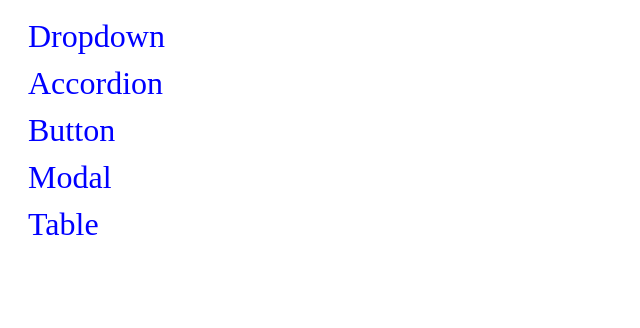
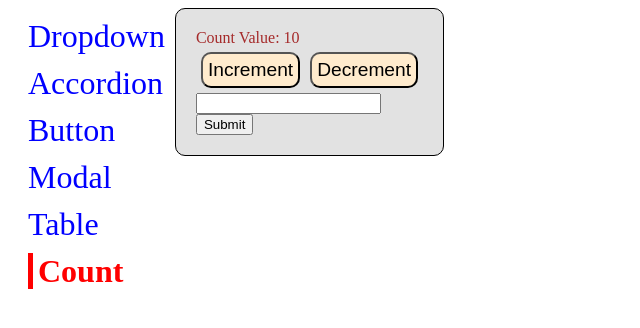
Before and after one commit to LunaticEradicator/React-Reusability, a React (Vite) app: page /count in a window 1280 px wide. Shown: the top 328 px of the page, without its empty margins (0-640 px from the left). Built offline with nearby package versions, Linux system fonts and the light colour scheme.

Commit message:
useReducer

```diff
--- a/src/App.jsx
+++ b/src/App.jsx
@@ -9,6 +9,7 @@ import AccordionPage from './pages/AccordionPage'
 import DropdownPage from './pages/DropdownPage'
 import ModalPage from './pages/ModalPage'
 import TablePage from './pages/TablePage'
+import CountPage from './component/CountPage'
 
 function App() {
 
@@ -23,6 +24,7 @@ function App() {
         <Route path="/button"><ButtonPage /></Route>
         <Route path="/modal"><ModalPage /></Route>
         <Route path="/table"><TablePage /></Route>
+        <Route path="/count"><CountPage defaultValue={10} /></Route>
       </div>
     </div>
   )
--- /dev/null
+++ b/src/component/CountPage.jsx
@@ -0,0 +1,128 @@
+import { useReducer } from "react"
+import Button from "./Button"
+import Panel from "./Panel"
+
+const INCREMENT_COUNT = 'increment-count';
+const DECREMENT_COUNT = 'decrement-count';
+const HANDLE_USER = 'handleUser';
+const SUBMIT_BTN = 'submit_Btn';
+
+const reducer = (state, action) => {
+    switch (action.type) {
+        case INCREMENT_COUNT:
+            return {
+                ...state,
+                count: state.count + 1
+            };
+
+        case DECREMENT_COUNT:
+            return {
+                ...state,
+                count: state.count - 1
+            };
+
+        case HANDLE_USER:
+            return {
+                ...state,
+                userValue: action.payload
+            };
+
+        case SUBMIT_BTN:
+            return {
+                ...state,
+                count: state.count + state.userValue,
+                userValue: 0
+            };
+
+        default:
+            return state;
+    }
+
+    // if (action.type === INCREMENT_COUNT) {
+    //     return {
+    //         ...state,
+    //         count: state.count + 1
+    //     }
+    // }
+    // if (action.type === DECREMENT_COUNT) {
+    //     return {
+    //         ...state,
+    //         count: state.count - 1
+    //     }
+    // }
+    // if (action.type === HANDLE_USER) {
+    //     return {
+    //         ...state,
+    //         userValue: action.payload
+    //     }
+    // }
+    // if (action.type === SUBMIT_BTN) {
+    //     return {
+    //         ...state,
+    //         count: state.count + state.userValue,
+    //         userValue: 0
+    //     }
+    // }
+    // return state
+}
+
+
+export default function CountPage({ defaultValue }) {
+    const [state, dispatch] = useReducer(reducer, {
+        count: defaultValue,
+        userValue: 0
+    })
+
+    console.log(state)
+    // const [count, setCount] = useState(defaultValue)
+    // const [userCount, setUserCount] = useState('')
+
+    const handleIncrement = () => {
+        // setCount(prevCount => prevCount + 1)
+
+        dispatch({
+            type: INCREMENT_COUNT
+        });
+    }
+
+    const handleDecrement = () => {
+        // setCount(prevCount => prevCount - 1)
+        dispatch({
+            type: DECREMENT_COUNT
+        });
+    }
+
+    const handleChange = (event) => {
+        const value = parseInt(event.target.value) || 0; // parseInt('') => Nan; to avoid this
+        dispatch({
+            type: HANDLE_USER,
+            payload: value
+        })
+    }
+
+    const handleSubmit = (event) => {
+        // setCount(count + parseInt(userCount)) // 2 states
+        event.preventDefault()
+        dispatch({
+            type: SUBMIT_BTN
+        })
+    }
+
+    return (
+        <Panel style={{ padding: "20px" }} >
+            Count Value: {state.count}
+            <div style={{ display: "flex" }}>
+                <Button secondary rounded onClick={handleIncrement} > Increment</Button>
+                <Button secondary rounded onClick={handleDecrement} > Decrement</Button>
+            </div>
+            <form action="">
+                <input
+                    onChange={handleChange}
+                    value={state.userValue || ''} // to hide if value is 0
+                    type="number"
+                />
+                <button onClick={handleSubmit}>Submit</button>
+            </form>
+        </Panel >
+    )
+}
--- a/src/component/Sidebar.jsx
+++ b/src/component/Sidebar.jsx
@@ -12,6 +12,7 @@ export default function Sidebar() {
         { label: 'Button', to: '/button' },
         { label: 'Modal', to: '/modal' },
         { label: 'Table', to: '/table' },
+        { label: 'Count', to: '/count' },
     ]
 
     const links = linksData.map(link => {
--- a/src/component/SortableTable.jsx
+++ b/src/component/SortableTable.jsx
@@ -1,7 +1,7 @@
-import { useState } from "react";
 import Table from "../component/Table"
 import { VscArrowSmallDown } from "react-icons/vsc";
 import { VscArrowSmallUp } from "react-icons/vsc";
+import useSorting from "../customHook/use-sorting";
 
 // 1, find header which have 'sortValue' from config and pass that updatedConfig as the config prop
 
@@ -15,31 +15,13 @@ import { VscArrowSmallUp } from "react-icons/vsc";
 // c, find the correct sortValue function for sorting
 
 
+
+
 export default function SortableTable(props) {
     const { config, data } = props
+    const { sortBy, sortOrder, handleSorting, sortedData } = useSorting(data, config)
 
-    const [sortOrder, setSortOrder] = useState(null);
-    const [sortBy, setSortBy] = useState(null);
 
-    const handleClick = (label) => {
-        if (sortBy && label !== sortBy) { // if we are currently sorting by one column and if we are sorting by new column
-            setSortOrder('asc')
-            setSortBy(label)
-            return;
-        }
-        if (sortOrder === null) {
-            setSortOrder('asc')
-            setSortBy(label)
-        }
-        else if (sortOrder === 'asc') {
-            setSortOrder('desc')
-            setSortBy(label)
-        }
-        else if (sortOrder === 'desc') {
-            setSortOrder(null)
-            setSortBy(null)
-        }
-    }
 
     function getIcon(label, sortBy, sortOrder) {
         if (label !== sortBy) { // so only the corresponding label changes
@@ -71,7 +53,7 @@ export default function SortableTable(props) {
             return {
                 ...column,
                 header: () =>
-                    <th onClick={() => handleClick(column.label)}>
+                    <th onClick={() => handleSorting(column.label)}>
                         <div className="sortElement">
                             {`${column.label}: `}  {getIcon(column.label, sortBy, sortOrder)}
                         </div>
@@ -81,27 +63,6 @@ export default function SortableTable(props) {
         return column
     })
 
-    let sortedData = data;
-
-    if (sortBy && sortOrder) { // if not null
-
-        // for sorting object we always should use a function to change the sorting condition
-        //  get's the sortValue function from config which is then used to sort value
-        const { sortValue } = config.find(column => column.label === sortBy)
-        sortedData = [...data].sort((a, b) => {
-            const valueA = sortValue(a);
-            const valueB = sortValue(b);
-
-            const reverseOrder = sortOrder === 'asc' ? 1 : -1
-
-            if (typeof (valueA) === "string") {
-                return valueA.localeCompare(valueB) * reverseOrder
-            }
-            else {
-                return (valueA - valueB) * reverseOrder
-            }
-        })
-    }
 
     return (
         <Table
--- /dev/null
+++ b/src/customHook/use-sorting.jsx
@@ -0,0 +1,56 @@
+import { useState } from "react";
+
+export default function useSorting(data, config) {
+    const [sortOrder, setSortOrder] = useState(null);
+    const [sortBy, setSortBy] = useState(null);
+
+
+    const handleSorting = (label) => {
+        if (sortBy && label !== sortBy) { // if we are currently sorting by one column and if we are sorting by new column
+            setSortOrder('asc')
+            setSortBy(label)
+            return;
+        }
+        if (sortOrder === null) {
+            setSortOrder('asc')
+            setSortBy(label)
+        }
+        else if (sortOrder === 'asc') {
+            setSortOrder('desc')
+            setSortBy(label)
+        }
+        else if (sortOrder === 'desc') {
+            setSortOrder(null)
+            setSortBy(null)
+        }
+    }
+
+    let sortedData = data;
+
+    if (sortBy && sortOrder) { // if not null
+
+        // for sorting object we always should use a function to change the sorting condition
+        //  get's the sortValue function from config which is then used to sort value
+        const { sortValue } = config.find(column => column.label === sortBy)
+        sortedData = [...data].sort((a, b) => {
+            const valueA = sortValue(a);
+            const valueB = sortValue(b);
+
+            const reverseOrder = sortOrder === 'asc' ? 1 : -1
+
+            if (typeof (valueA) === "string") {
+                return valueA.localeCompare(valueB) * reverseOrder
+            }
+            else {
+                return (valueA - valueB) * reverseOrder
+            }
+        })
+    }
+    return {
+        sortBy,
+        sortOrder,
+        handleSorting,
+        sortedData
+    }
+
+}
```
